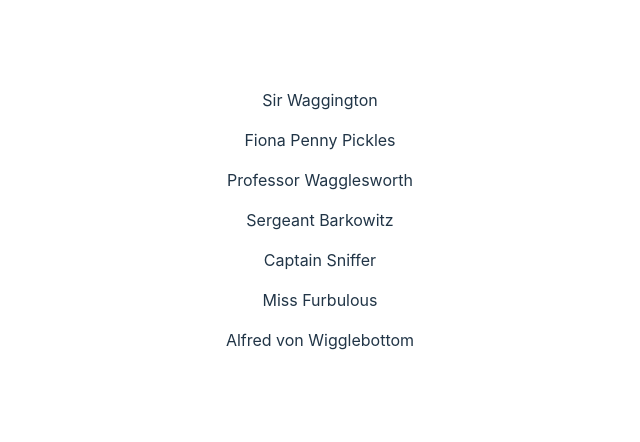
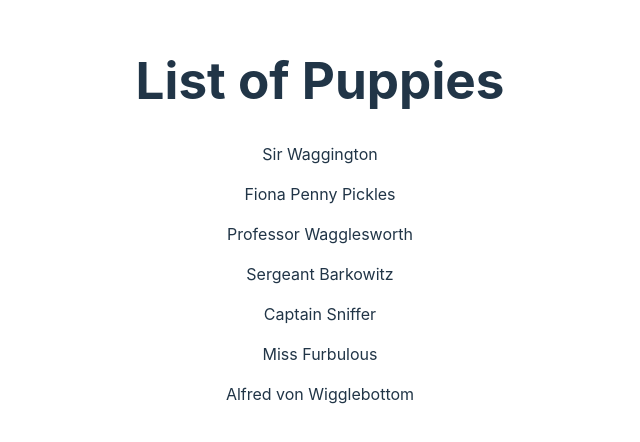
Before and after one commit to tuankthai/puppy-pals-react, a React (Vite) app: page / in a window 1280 px wide. Shown: the part 180-622 px from the top of the page, without its empty margins (320-960 px from the left). Built offline with nearby package versions, Linux system fonts and the light colour scheme.

Commit message:
added h1

```diff
--- a/src/App.jsx
+++ b/src/App.jsx
@@ -22,6 +22,7 @@
   return (
 
     <div className="puppyList">
+      <h1>List of Puppies</h1>
       {
         puppies.map((puppy) => {
           return <p onClick={() => { setFeatPupId(puppy.id) }} key={puppy.id}>{puppy.name}</p>
```
